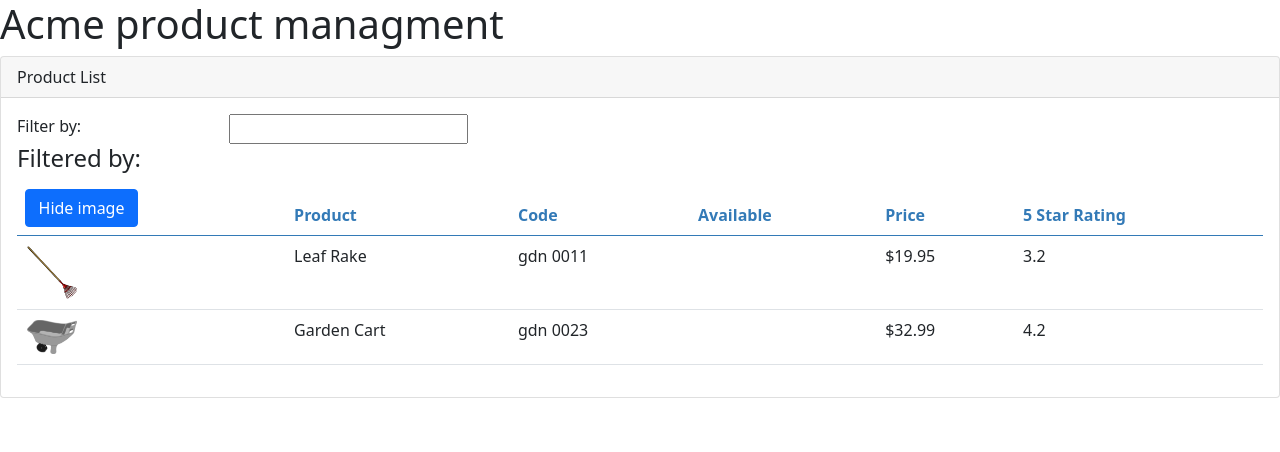
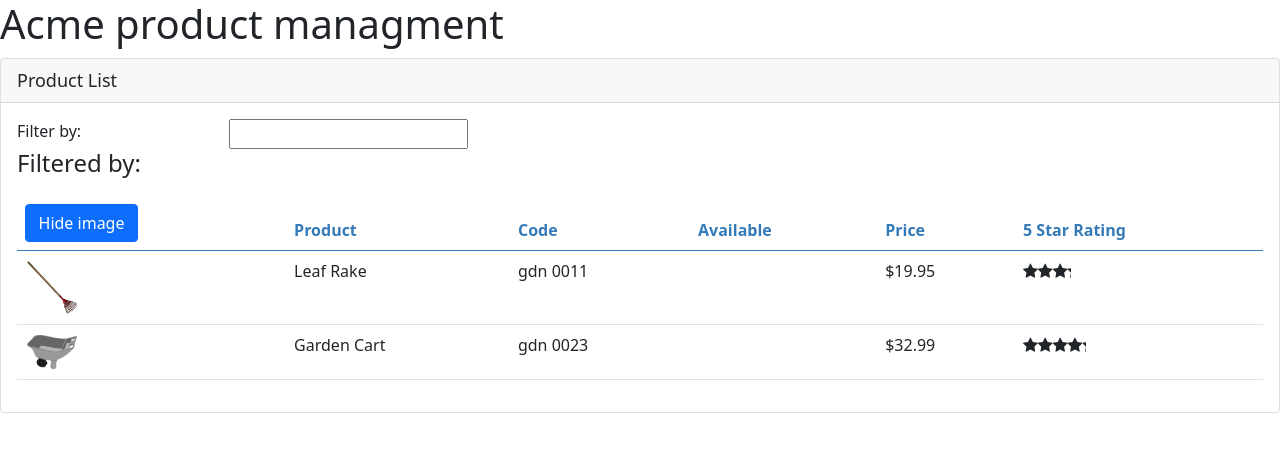
Before and after one commit to Dexter-Freeman/apm, an Angular app: page / in a window 1280 px wide. Shown: the top 452 px of the page. Built offline with nearby package versions, Linux system fonts and the light colour scheme.

Commit message:
Nested component, @input, @Output, event handling

```diff
--- a/src/app/app.module.ts
+++ b/src/app/app.module.ts
@@ -4,13 +4,15 @@ import { BrowserModule } from '@angular/platform-browser';
 
 import { AppComponent } from './app.component';
 import { ProductListComponent } from './components/products-list/products-list.component';
-import { ConvertToSpacesPipe } from './shared/convert-to-spaces.pipe';
+import { ConvertToSpacesPipe } from './shared/pipes/convert-to-spaces.pipe';
+import { StarComponent } from './shared/components/star/star.component';
 
 @NgModule({
   declarations: [
     AppComponent,
     ProductListComponent,
-    ConvertToSpacesPipe
+    ConvertToSpacesPipe,
+    StarComponent
   ],
   imports: [
     BrowserModule,
--- a/src/app/components/products-list/products-list.component.html
+++ b/src/app/components/products-list/products-list.component.html
@@ -44,7 +44,14 @@
                         <td>{{ product.productCode | lowercase | convertToSpaces: '-' }}</td>
                         <td>{{ product.releasDate }}</td>
                         <td>{{ product.price | currency:'USD':'symbol':'1.2-2' }}</td>
-                        <td>{{ product.starRating }}</td>
+                        <td>
+                            <pm-star
+                                rating="{{ product.starRating }}"
+                                (ratingClicked)="onRatingClicked($event)">
+                            </pm-star>
+                        </td>
+                        <!-- Можно и так, как строкой ниже -->
+                        <!-- <td><pm-star [rating]=" product.starRating" ></pm-star></td> -->
                     </tr>
                 </tbody>
             </table>
--- a/src/app/components/products-list/products-list.component.ts
+++ b/src/app/components/products-list/products-list.component.ts
@@ -64,4 +64,8 @@ export class ProductListComponent implements OnInit {
     );
   }
 
+  onRatingClicked(message: string): void {
+    this.pageTitle = 'Product List: ' + message;
+  }
+
 }
--- /dev/null
+++ b/src/app/shared/components/star/star.component.css
@@ -0,0 +1,7 @@
+.crop {
+    overflow: hidden;
+}
+
+div {
+    cursor: pointer;
+}
--- /dev/null
+++ b/src/app/shared/components/star/star.component.html
@@ -0,0 +1,12 @@
+<div class="crop"
+    [style.width.px]="cropWidth"
+    [title]="rating"
+    (click)="onClick()">
+    <div style="width: 75px">
+        <span class="fa fa-star"></span>
+        <span class="fa fa-star"></span>
+        <span class="fa fa-star"></span>
+        <span class="fa fa-star"></span>
+        <span class="fa fa-star"></span>
+    </div>
+</div>
--- /dev/null
+++ b/src/app/shared/components/star/star.component.ts
@@ -0,0 +1,28 @@
+import { Component, Input, OnChanges, OnInit, Output, EventEmitter } from '@angular/core';
+
+@Component({
+  selector: 'pm-star',
+  templateUrl: './star.component.html',
+  styleUrls: ['./star.component.css']
+})
+export class StarComponent implements OnChanges, OnInit {
+
+  @Input() rating: number = 5;
+
+  @Output() ratingClicked: EventEmitter<string> = new EventEmitter<string>();
+
+  cropWidth: number = 75;
+
+  ngOnChanges(): void {
+    this.cropWidth = this.rating*15;
+    // отрабатывает раньше чем ngOnInit
+  }
+
+  ngOnInit(): void {
+    // отрабатывает ПОСЛЕ ngOnChanges
+  }
+
+  onClick(): void {
+    this.ratingClicked.emit(`The rating ${this.rating} was clicked!`);
+  }
+}
--- a/src/styles.css
+++ b/src/styles.css
@@ -1,2 +1,22 @@
 @import "~bootstrap/dist/css/bootstrap.min.css";
 @import "~font-awesome/css/font-awesome.min.css";
+
+div.card-header {
+ font-size: large;
+}
+
+div.card {
+  margin-top: 10px
+}
+
+.table {
+  margin-top: 10px
+}
+
+a {
+  text-decoration: none;
+}
+
+a:hover {
+  text-decoration: underline;
+}
```
Also changed, not shown: src/app/shared/pipes/convert-to-spaces.pipe.ts (renamed from src/app/shared/convert-to-spaces.pipe.ts), 1 other file (tests, documents, lock files or other folders).
